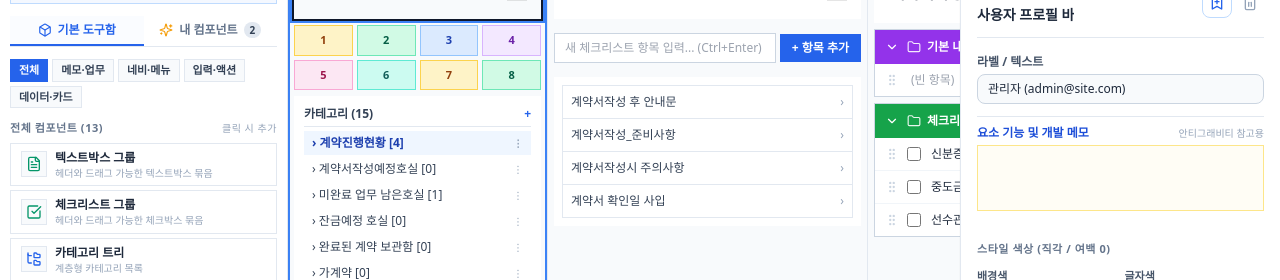
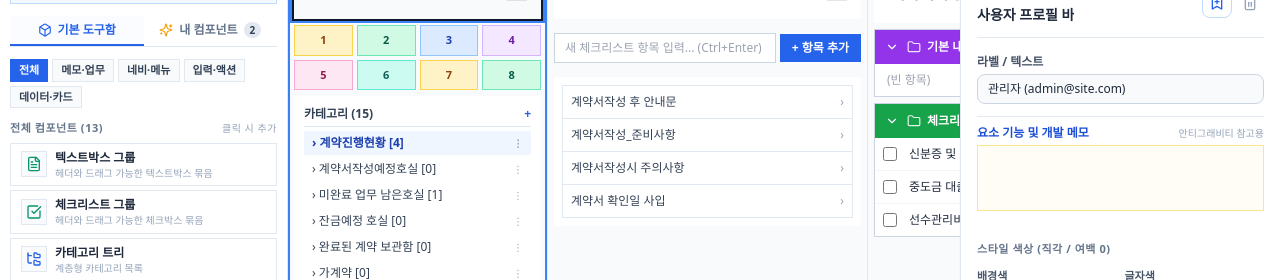
Before and after one commit to smartyoni/front_end_maker, a React (Vite) app: page / in a window 1280 px wide. Shown: the part 135-415 px from the top of the page. Built offline with nearby package versions, Linux system fonts and the light colour scheme; a web font is replaced by a local one.

Commit message:
feat: 그룹헤더 전체 클릭 토글 지원 및 드래그핸들 숨김 처리

```diff
--- a/src/components/canvas/GroupBlockRenderer.tsx
+++ b/src/components/canvas/GroupBlockRenderer.tsx
@@ -5,7 +5,6 @@ import {
   Folder,
   Plus,
   MoreVertical,
-  GripVertical,
   Check,
   Edit2,
   Trash2,
@@ -107,22 +106,18 @@ export const GroupBlockRenderer: React.FC<GroupBlockRendererProps> = ({
 
   return (
     <div className="w-full border border-slate-300 bg-white select-none">
-      {/* 1. 그룹 헤더 */}
+      {/* 1. 그룹 헤더: 헤더 전체 클릭 시 접힘/펼침 */}
       <div
-        className="px-2 py-1.5 text-white flex items-center justify-between text-xs font-semibold relative"
+        onClick={() => {
+          if (!isEditingTitle) setIsOpen(!isOpen);
+        }}
+        className="px-2 py-1.5 text-white flex items-center justify-between text-xs font-semibold relative cursor-pointer select-none"
         style={{ backgroundColor: headerBg }}
       >
         <div className="flex items-center gap-1.5 flex-1 min-w-0">
-          <button
-            type="button"
-            onClick={(e) => {
-              e.stopPropagation();
-              setIsOpen(!isOpen);
-            }}
-            className="p-0.5 hover:bg-black/10 rounded transition"
-          >
+          <span className="p-0.5 hover:bg-black/10 rounded transition shrink-0">
             {isOpen ? <ChevronDown className="w-3.5 h-3.5" /> : <ChevronRight className="w-3.5 h-3.5" />}
-          </button>
+          </span>
           <Folder className="w-3.5 h-3.5 shrink-0 opacity-90" />
 
           {isEditingTitle ? (
@@ -144,9 +139,12 @@ export const GroupBlockRenderer: React.FC<GroupBlockRendererProps> = ({
             </div>
           ) : (
             <span
-              onDoubleClick={() => setIsEditingTitle(true)}
-              className="truncate flex-1 cursor-pointer font-bold"
-              title="더블클릭하여 이름 수정"
+              onDoubleClick={(e) => {
+                e.stopPropagation();
+                setIsEditingTitle(true);
+              }}
+              className="truncate flex-1 font-bold"
+              title="클릭하여 접기/펼치기, 더블클릭하여 이름 수정"
             >
               {component.label || component.name || (isChecklist ? '체크리스트' : '텍스트 그룹')}
             </span>
@@ -231,15 +229,7 @@ export const GroupBlockRenderer: React.FC<GroupBlockRendererProps> = ({
                   draggedIndex === idx ? 'opacity-40 bg-blue-50' : ''
                 }`}
               >
-                <div className="flex items-center gap-1.5 flex-1 min-w-0" onClick={(e) => e.stopPropagation()}>
-                  {/* 드래그 핸들 */}
-                  <span
-                    className="cursor-grab active:cursor-grabbing text-slate-300 group-hover:text-slate-500 p-0.5 shrink-0"
-                    title="드래그하여 순서 변경"
-                  >
-                    <GripVertical className="w-3.5 h-3.5" />
-                  </span>
-
+                <div className="flex items-center gap-2 flex-1 min-w-0" onClick={(e) => e.stopPropagation()}>
                   {/* 체크리스트용 체크박스 */}
                   {isChecklist && (
                     <input
```
